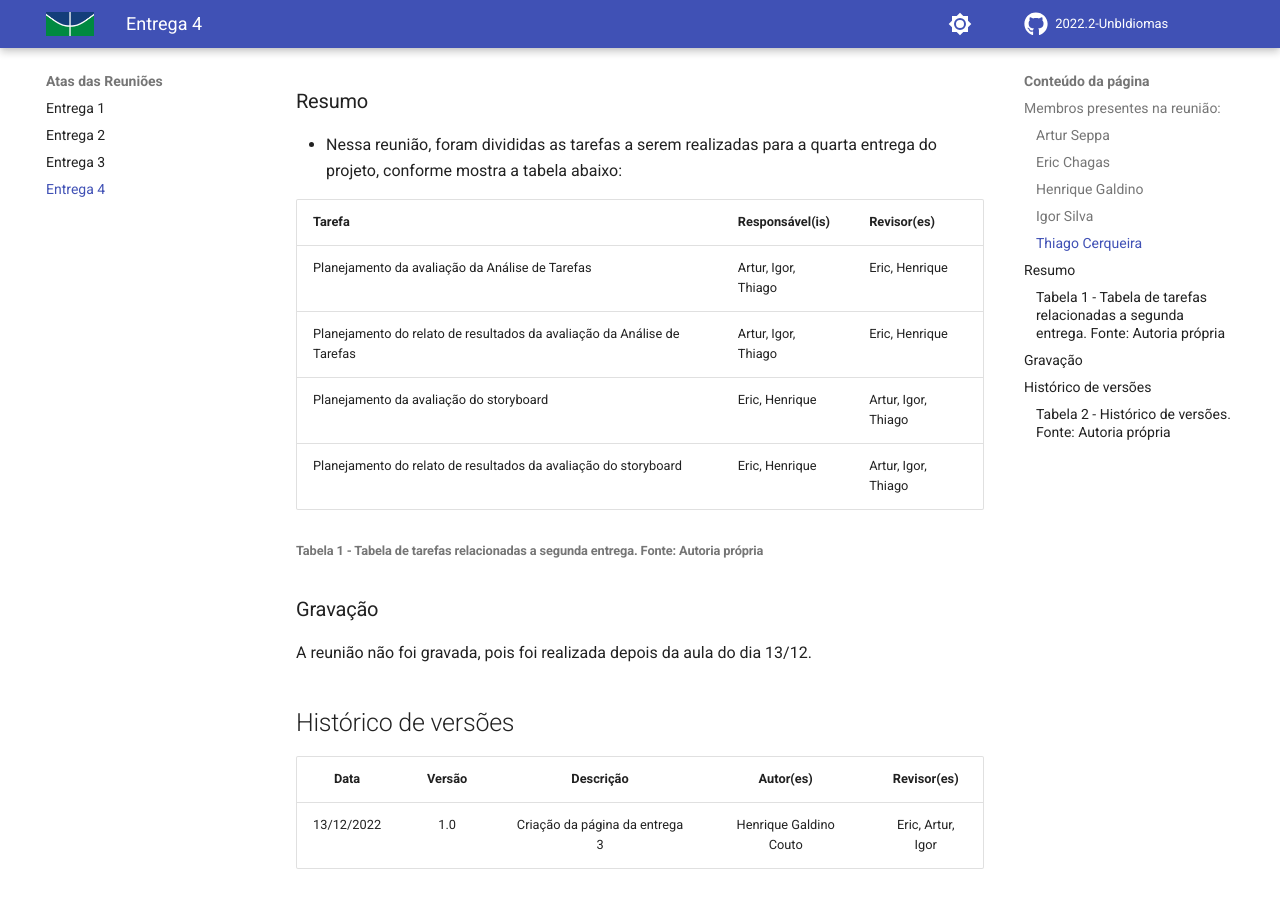
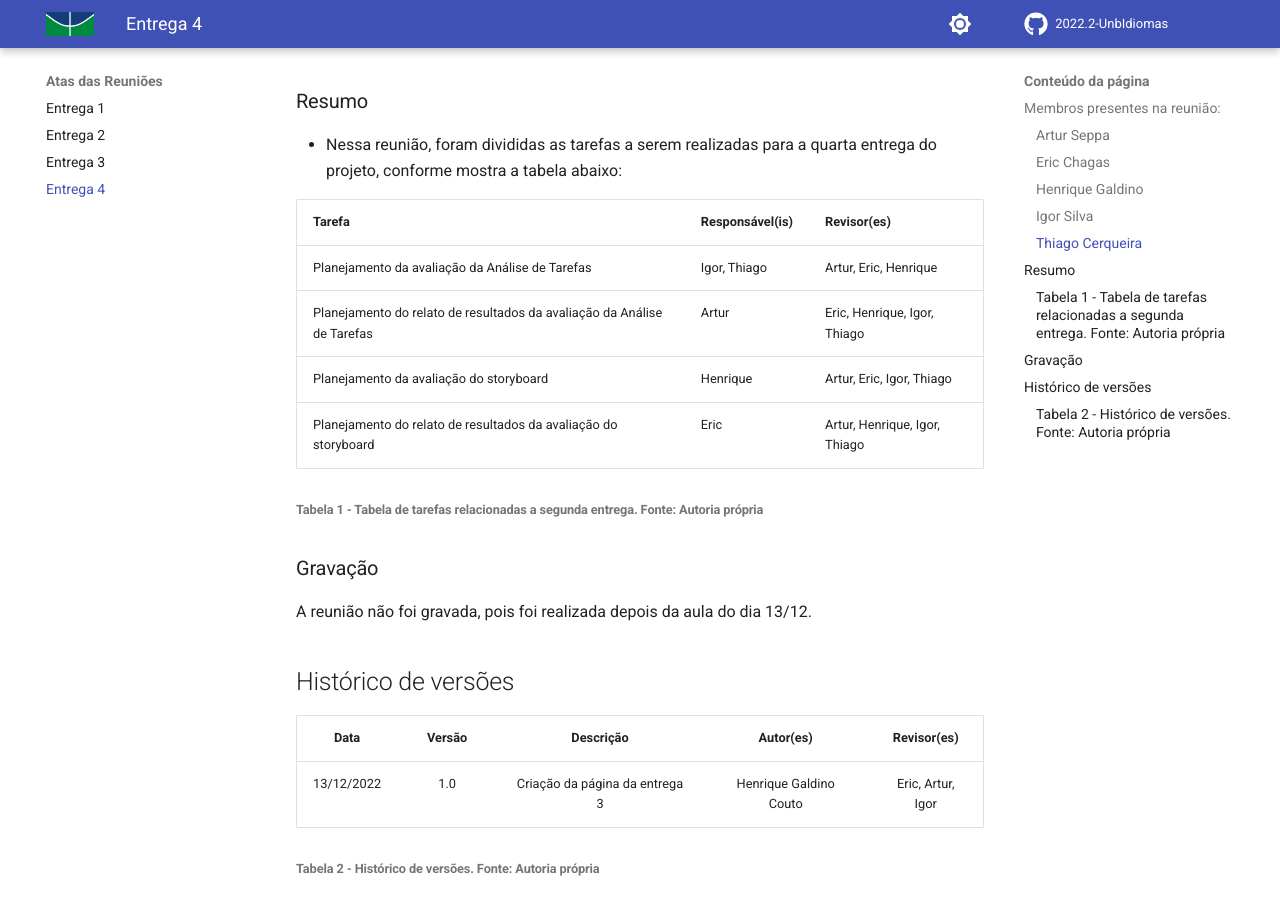
Before and after one commit to edudsan/2022.2-UnbIdiomas, an MkDocs documentation site: the page built from docs/Atas das Reuniões/entrega4.md, in a window 1280 px wide and 900 px high, scrolled down 537 px. Built offline with MkDocs 1.6.1 and Material for MkDocs 9.7.7, drawn with Linux system fonts in a browser that asks for light colours; comment, search, counter and statistics services are not loaded.

```diff
--- a/docs/Atas das Reuniões/entrega4.md
+++ b/docs/Atas das Reuniões/entrega4.md
@@ -16,10 +16,10 @@ Reunião realizada no dia 13/12/2022, teve início às 9h37min e foi finalizada
 
 | Tarefa | Responsável(is) | Revisor(es) |
 | ---- | ---- |------------------------ |
-| Planejamento da avaliação da Análise de Tarefas | Artur, Igor, Thiago | Eric, Henrique |
-| Planejamento do relato de resultados da avaliação da Análise de Tarefas | Artur, Igor, Thiago | Eric, Henrique |
-| Planejamento da avaliação do storyboard |  Eric, Henrique | Artur, Igor, Thiago |
-| Planejamento do relato de resultados da avaliação do storyboard | Eric, Henrique | Artur, Igor, Thiago |
+| Planejamento da avaliação da Análise de Tarefas | Igor, Thiago | Artur, Eric, Henrique |
+| Planejamento do relato de resultados da avaliação da Análise de Tarefas | Artur | Eric, Henrique, Igor, Thiago |
+| Planejamento da avaliação do storyboard | Henrique | Artur, Eric, Igor, Thiago |
+| Planejamento do relato de resultados da avaliação do storyboard | Eric | Artur, Henrique, Igor, Thiago |
 
 ###### Tabela 1 - Tabela de tarefas relacionadas a segunda entrega. Fonte: Autoria própria
 
```
Also changed, not shown: docs/Design, Avaliação e Desenvolvimento/Nível 1/Storyboard/planAvalStoryboard.md (+10 -0 lines).
